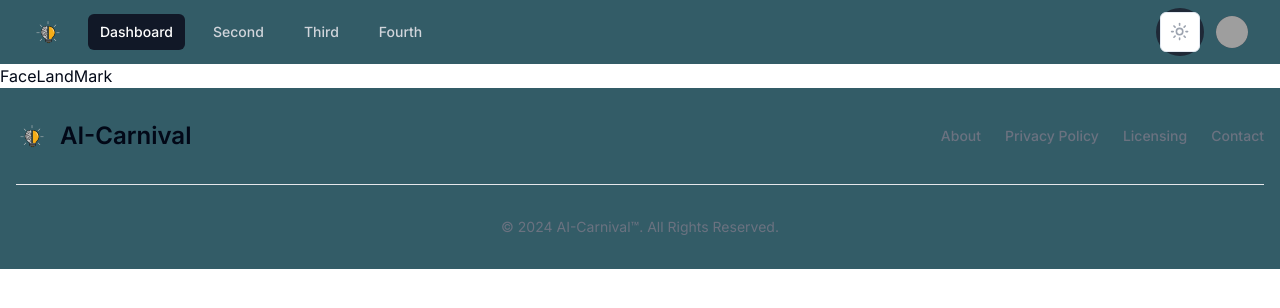
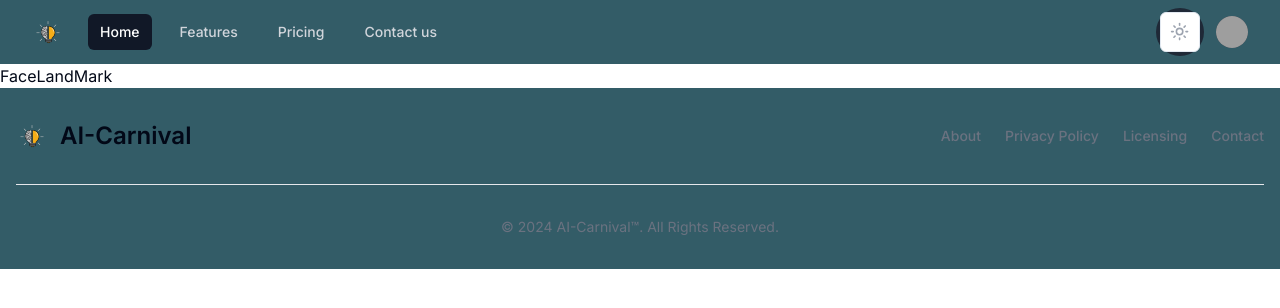
Before and after one commit to albinvar/AR_droid2, a Next.js app: page /FaceLandMark in a window 1280 px wide. Shown: the top 308 px of the page. Built offline with nearby package versions, Linux system fonts and the light colour scheme; grey boxes are pictures that could not be loaded.

Commit message:
ar_droid

```diff
--- a/app/globals.css
+++ b/app/globals.css
@@ -74,3 +74,20 @@
     @apply bg-background text-foreground;
   }
 }
+
+@keyframes gradient-x {
+  0% {
+    background-position: 0% 50%;
+  }
+  50% {
+    background-position: 100% 50%;
+  }
+  100% {
+    background-position: 0% 50%;
+  }
+}
+
+.animate-text {
+  animation: gradient-x 5s ease infinite;
+  background-size: 200% 200%;
+}
--- a/components/aceternity/GlobeDemo.tsx
+++ b/components/aceternity/GlobeDemo.tsx
@@ -395,8 +395,9 @@
   ];
 
   return (
-    <div className="flex flex-row items-center justify-center py-20 md:h-screen h-[30rem]  dark:bg-black bg-[#aec3b0] relative w-full">
-      <div className="max-w-7xl mx-auto w-full relative overflow-hidden h-full md:h-[40rem] px-4">
+    <div className="flex flex-col items-center justify-center py-20 md:h-screen h-[30rem] dark:bg-black bg-[#aec3b0] relative w-full">
+  <div className="relative z-10 w-full max-w-md mx-auto">
+    <div className="absolute inset-0 z-10">
       <motion.div
         initial={{
           opacity: 0,
@@ -408,22 +409,30 @@
         }}
         transition={{
           duration: 1,
+          delay: 0.5,
         }}
-          className="div"
+        className="text-center space-y-4"
       >
-          <h2 className="text-center text-xl md:text-4xl font-bold text-black dark:text-white">
-            We find AI WorldWide
-          </h2>
-          <div className="text-center text-base md:text-lg font-normal text-neutral-700 dark:text-neutral-200 max-w-md mt-2 mx-auto">
+        <h1 className="text-xl md:text-4xl font-bold text-transparent bg-clip-text bg-gradient-to-r from-blue-500 to-purple-500 animate-text">
+          AR-DROID
+        </h1>
+        <div className="text-base md:text-lg font-normal text-neutral-700 dark:text-neutral-200 max-w-md mx-auto animate-text">
           This globe AI is interactive and customizable. Have fun with it, and
           don&apos;t forget to share it. :
         </div>
       </motion.div>
-        <div className="absolute w-full bottom-0 inset-x-0 h-40 bg-gradient-to-b pointer-events-none select-none from-transparent dark:to-black  z-40" />
-        <div className="absolute w-full -bottom-20 h-72 md:h-full z-10">
-          <World data={sampleArcs} globeConfig={globeConfig} />;
+    </div>
+    <div className="w-full mx-auto p-4 rounded-3xl shadow-lg bg-white dark:bg-gray-800">
+      <div className="relative w-full pb-[200%]">
+        <div className="absolute inset-0 rounded-3xl overflow-hidden">
+          <div className="w-full h-full">
+            <World data={sampleArcs} globeConfig={globeConfig} />
           </div>
         </div>
       </div>
+    </div>
+  </div>
+  <div className="absolute w-full bottom-0 inset-x-0 h-40 bg-gradient-to-b pointer-events-none select-none from-transparent dark:to-black z-0" />
+</div>
   );
 }
--- a/components/custom/Navbar.tsx
+++ b/components/custom/Navbar.tsx
@@ -31,10 +31,10 @@
         </div>
         <div className="hidden sm:ml-6 sm:block">
           <div className="flex space-x-4">
-            <a href="#" className="bg-gray-900 text-white rounded-md px-3 py-2 text-sm font-medium" aria-current="page">Dashboard</a>
-            <a href="#" className="text-gray-300 hover:bg-gray-700 hover:text-white rounded-md px-3 py-2 text-sm font-medium">Second</a>
-            <a href="#" className="text-gray-300 hover:bg-gray-700 hover:text-white rounded-md px-3 py-2 text-sm font-medium">Third</a>
-            <a href="#" className="text-gray-300 hover:bg-gray-700 hover:text-white rounded-md px-3 py-2 text-sm font-medium">Fourth</a>
+            <a href="#" className="bg-gray-900 text-white rounded-md px-3 py-2 text-sm font-medium" aria-current="page">Home</a>
+            <a href="#" className="text-gray-300 hover:bg-gray-700 hover:text-white rounded-md px-3 py-2 text-sm font-medium">Features</a>
+            <a href="#" className="text-gray-300 hover:bg-gray-700 hover:text-white rounded-md px-3 py-2 text-sm font-medium">Pricing</a>
+            <a href="#" className="text-gray-300 hover:bg-gray-700 hover:text-white rounded-md px-3 py-2 text-sm font-medium">Contact us</a>
           </div>
         </div>
       </div>
@@ -52,7 +52,7 @@
             <button type="button" className="relative flex rounded-full bg-gray-800 text-sm focus:outline-none focus:ring-2 focus:ring-white focus:ring-offset-2 focus:ring-offset-gray-800" id="user-menu-button" aria-expanded="false" aria-haspopup="true">
               <span className="absolute -inset-1.5" />
               <span className="sr-only">Open user menu</span>
-              <img className="h-8 w-8 rounded-full" src="https://images.unsplash.com/photo-1472099645785-5658abf4ff4e?ixlib=rb-1.2.1&ixid=eyJhcHBfaWQiOjEyMDd9&auto=format&fit=facearea&facepad=2&w=256&h=256&q=80"  />
+              <img className="h-8 w-8 rounded-full" src="https://cdn-icons-png.flaticon.com/512/3541/3541871.png"  />
             </button>
           </div>
 
@@ -66,10 +66,10 @@
         <>
         <div className="sm:hidden "  id="mobile-menu">
     <div className="space-y-1 px-2 pb-3 pt-2">
-      <a href="#" className="bg-gray-900 text-white block rounded-md px-3 py-2 text-base font-medium" aria-current="page">Dashboard</a>
-      <a href="#" className="text-gray-300 hover:bg-gray-700 hover:text-white block rounded-md px-3 py-2 text-base font-medium">Second</a>
-      <a href="#" className="text-gray-300 hover:bg-gray-700 hover:text-white block rounded-md px-3 py-2 text-base font-medium">Third</a>
-      <a href="#" className="text-gray-300 hover:bg-gray-700 hover:text-white block rounded-md px-3 py-2 text-base font-medium">Fourth</a>
+      <a href="#" className="bg-gray-900 text-white block rounded-md px-3 py-2 text-base font-medium" aria-current="page">Home</a>
+      <a href="#" className="text-gray-300 hover:bg-gray-700 hover:text-white block rounded-md px-3 py-2 text-base font-medium">Features</a>
+      <a href="#" className="text-gray-300 hover:bg-gray-700 hover:text-white block rounded-md px-3 py-2 text-base font-medium">Pricing</a>
+      <a href="#" className="text-gray-300 hover:bg-gray-700 hover:text-white block rounded-md px-3 py-2 text-base font-medium">Contact us</a>
     </div>
   </div>
         </>
```
Lines whose indentation alone changed are shown as unchanged.
